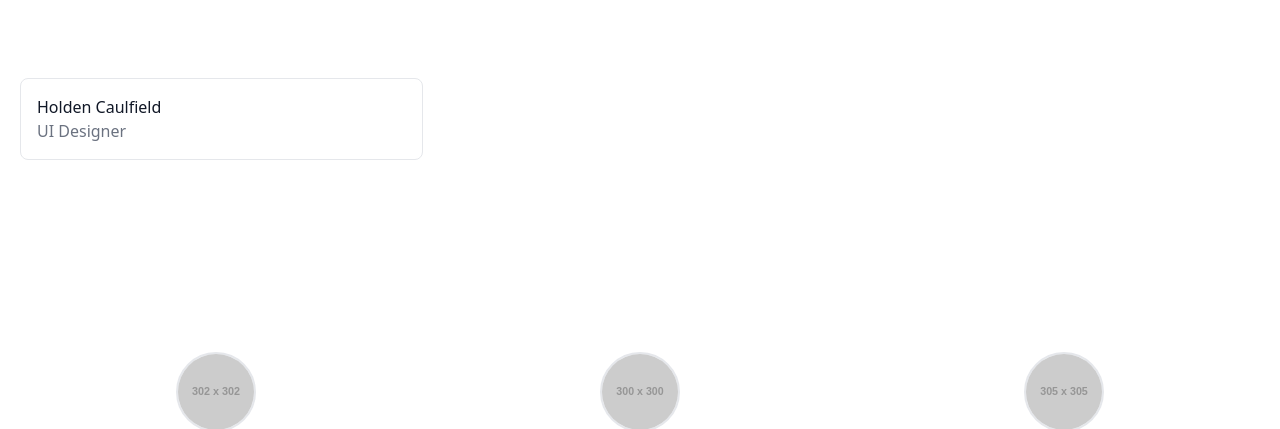
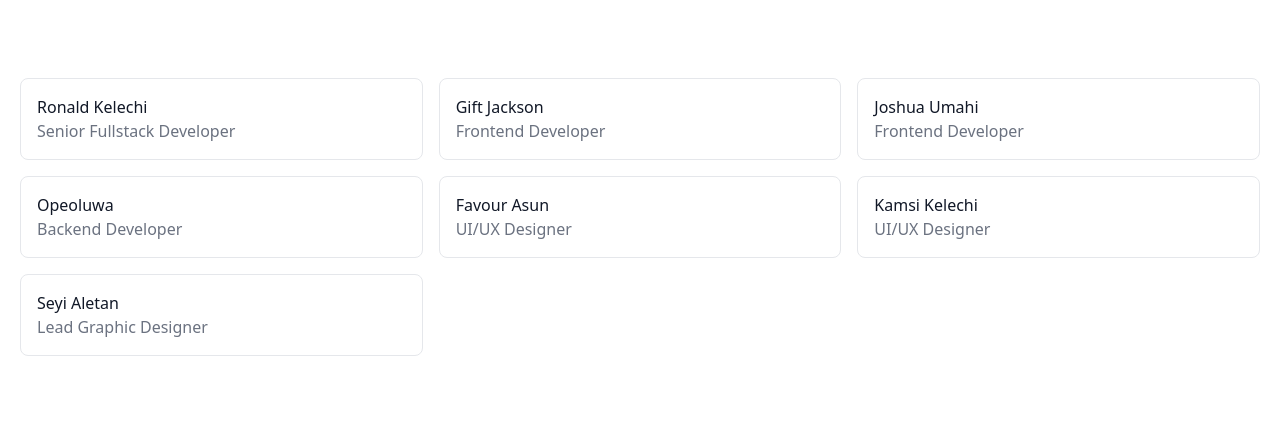
Before and after one commit to WeHub-Group/wehub-invoice-frontend, a React (Vite) app: page / in a window 1280 px wide. Shown: the part 2346-2775 px from the top of the page. Built offline with nearby package versions, Linux system fonts and the light colour scheme.

Commit message:
Update on team item

```diff
--- a/src/components/Landing/Advert.jsx
+++ b/src/components/Landing/Advert.jsx
@@ -7,7 +7,7 @@ const Advert = () => {
         navigate('signup')
     }
     return (
-        <div className="bg-advertPattern h-[40vh] md:h-[60vh]  bg-center bg-cover flex flex-row p-2 md:p-5 items-center justify-center md:justify-between" id="pricing">
+        <div className="bg-advertPattern h-[40vh] md:h-[60vh]  bg-center bg-cover flex flex-row px-10 md:p-10 items-center justify-center md:justify-between" id="pricing">
             <div className="flex flex-col gap-3 items-center md:items-start">
                 <p className='uppercase text-xl font-lato font-bold'>Payment</p>
                 <p className='font-lato md:text-2xl text-center md:text-start'>Generate your invoice now for free <br /> Making payments has been <br /> more easy </p>
--- a/src/components/Landing/Team.jsx
+++ b/src/components/Landing/Team.jsx
@@ -11,17 +11,13 @@ const Team = () => {
                 </div>
 
                 <div className="flex flex-wrap -m-2">
-
-                    <div className="p-2 lg:w-1/3 md:w-1/2 w-full">
-                        <div className="h-full flex items-center border-gray-200 border p-4 rounded-lg">
-                            {/* <img alt="team" className="w-16 h-16 bg-gray-100 object-cover object-center flex-shrink-0 rounded-full mr-4" src="https://dummyimage.com/80x80" /> */}
-                            <div className="flex-grow">
-                                <h2 className="text-gray-900 title-font font-medium">Holden Caulfield</h2>
-                                <p className="text-gray-500">UI Designer</p>
-                            </div>
-                        </div>
-                    </div>
-
+                    <TeamItemLayout name='Ronald Kelechi' position='Senior Fullstack Developer' />
+                    <TeamItemLayout name='Gift Jackson' position='Frontend Developer' />
+                    <TeamItemLayout name='Joshua Umahi' position='Frontend Developer' />
+                    <TeamItemLayout name='Opeoluwa ' position='Backend Developer' />
+                    <TeamItemLayout name='Favour Asun' position='UI/UX Designer' />
+                    <TeamItemLayout name='Kamsi Kelechi' position='UI/UX Designer' />
+                    <TeamItemLayout name='Seyi Aletan' position='Lead Graphic Designer' />
                 </div>
 
             </div>
@@ -29,4 +25,17 @@ const Team = () => {
     )
 }
 
+function TeamItemLayout(params) {
+    return (
+        <div className="p-2 lg:w-1/3 md:w-1/2 w-full">
+            <div className="h-full flex items-center border-gray-200 hover:border-primary hover:scale-105 transition-all border p-4 rounded-lg">
+                {/* <img alt="team" className="w-16 h-16 bg-gray-100 object-cover object-center flex-shrink-0 rounded-full mr-4" src="https://dummyimage.com/80x80" /> */}
+                <div className="flex-grow">
+                    <h2 className="text-gray-900 title-font font-medium">{params?.name}</h2>
+                    <p className="text-gray-500">{params.position}</p>
+                </div>
+            </div>
+        </div>
+    )
+}
 export default Team
```
